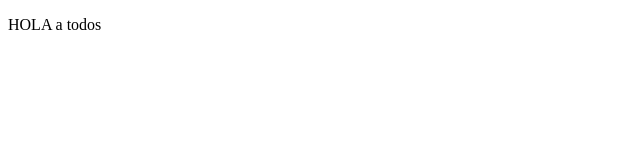
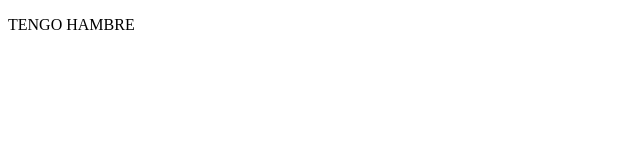
Before and after one commit to JersonSS/proyecto_0, a plain HTML site: page index.html in a window 1280 px wide. Shown: the full height of the page, 0-640 px from the left. Drawn offline with Linux system fonts and the light colour scheme.

Commit message:
update index.html

```diff
--- a/index.html
+++ b/index.html
@@ -7,7 +7,7 @@
 </head>
 <body>
 
-    <p>HOLA  a todos</p>
+    <p>TENGO HAMBRE</p>
 
 </body>
 </html>
```
